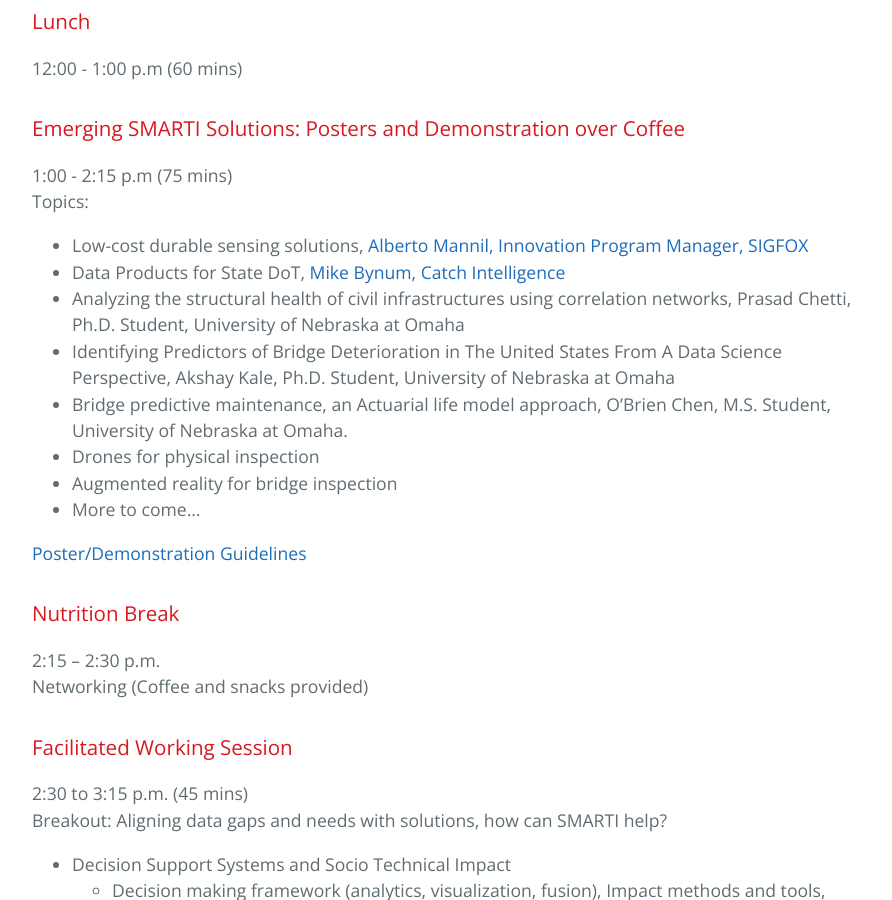
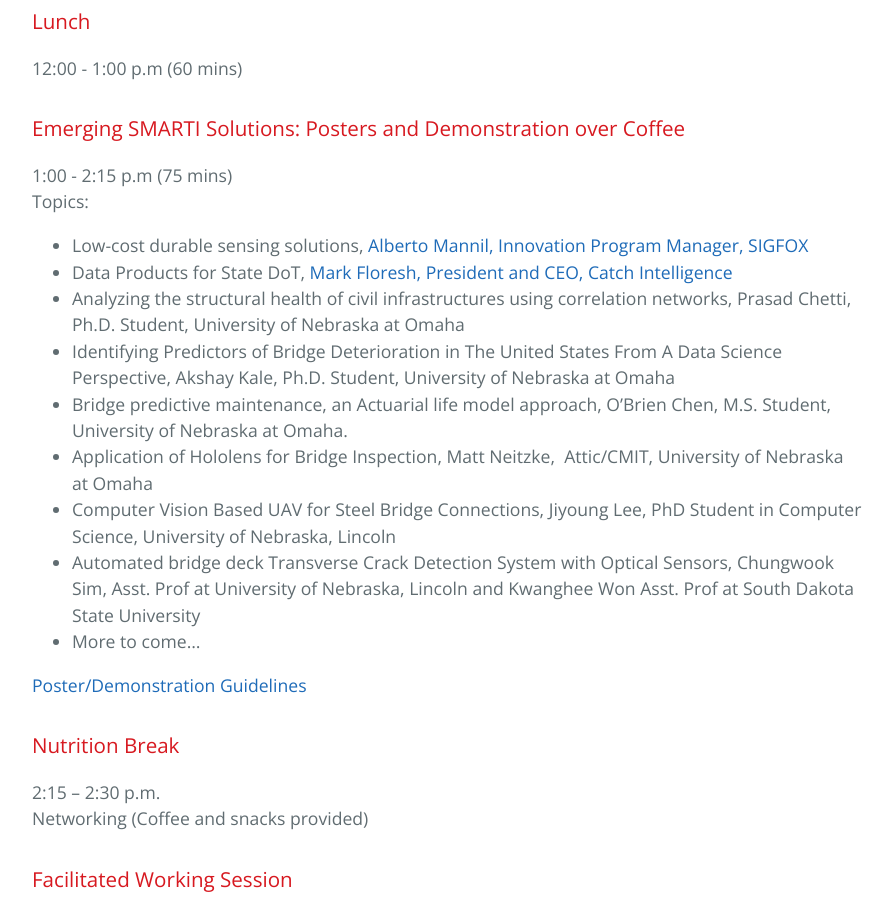
Before and after one commit to BridgingBigData/BridgingBigData.github.io, a Jekyll site: the page built from pages/bbd2019agenda.md, in a window 1280 px wide and 900 px high, scrolled down 2940 px. Shown: the whole window, without its empty margins (192-1084 px from the left). Built offline with Jekyll 4.4.1, drawn with Linux system fonts in a browser that asks for light colours.

Commit message:
Update bbd2019agenda.md

```diff
--- a/pages/bbd2019agenda.md
+++ b/pages/bbd2019agenda.md
@@ -62,12 +62,13 @@ Speakers:
 1:00 - 2:15 p.m (75 mins)
 Topics:
   - Low-cost durable sensing solutions, [Alberto Mannil, Innovation Program Manager, SIGFOX](https://www.linkedin.com/in/albertomannil)
-  - Data Products for State DoT, [Mike Bynum, Catch Intelligence](https://www.linkedin.com/in/mikebynum)
+  - Data Products for State DoT, [Mark Floresh, President and CEO, Catch Intelligence](https://catchintelligence.com/wp-content/uploads/2015/01/MarkFloersch_CEO_Backgrounder.pdf)
   - Analyzing the structural health of civil infrastructures using correlation networks, Prasad Chetti, Ph.D. Student, University of Nebraska at Omaha
   - Identifying Predictors of Bridge Deterioration in The United States From A Data Science Perspective, Akshay Kale, Ph.D. Student, University of Nebraska at Omaha
   - Bridge predictive maintenance, an Actuarial life model approach, O'Brien Chen, M.S. Student, University of Nebraska at Omaha.
-  - Drones for physical inspection
-  - Augmented reality for bridge inspection
+  - Application of Hololens for Bridge Inspection, Matt Neitzke,  Attic/CMIT, University of Nebraska at Omaha
+  - Computer Vision Based UAV for Steel Bridge Connections, Jiyoung Lee, PhD Student in Computer Science, University of Nebraska, Lincoln
+  - Automated bridge deck Transverse Crack Detection System with Optical Sensors, Chungwook Sim, Asst. Prof at University of Nebraska, Lincoln and Kwanghee Won Asst. Prof at South Dakota State University
   - More to come...
 
 [Poster/Demonstration Guidelines](https://bridgingbigdata.github.io/pages/bbd2019posterdemo.html)
```
